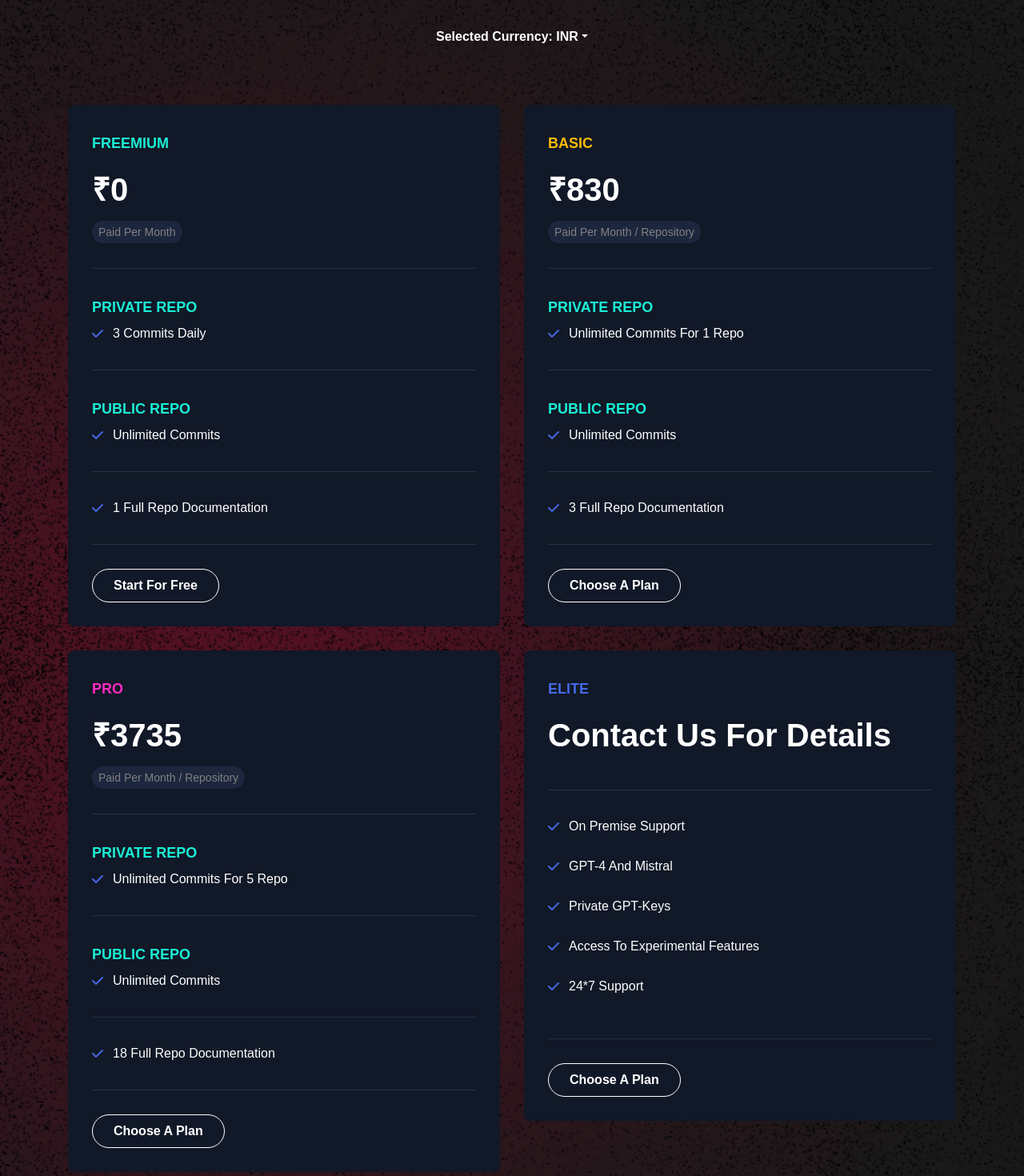
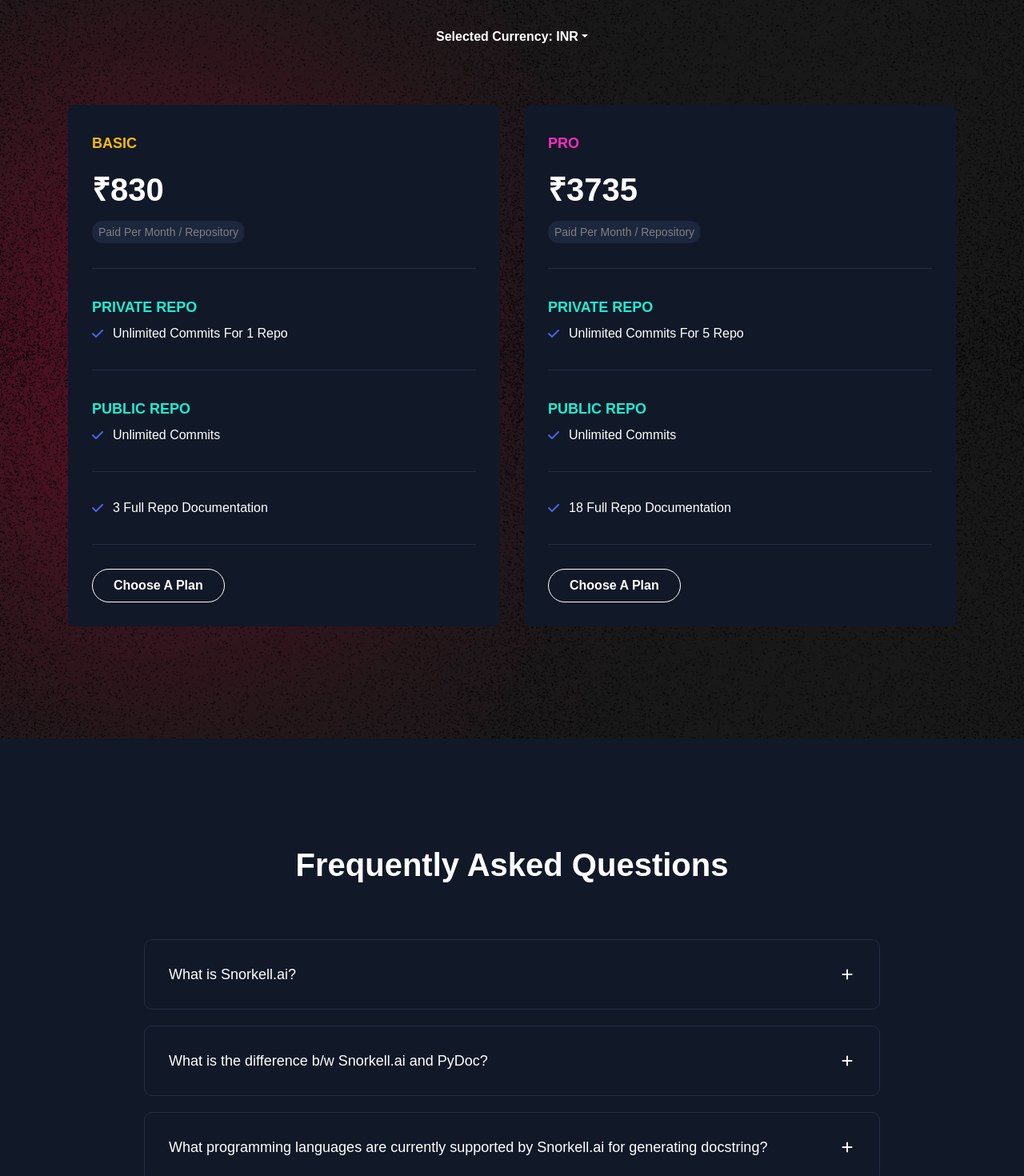
Before and after one commit to SingularityX-ai/penify-landing-page, a Next.js app: page / in a window 1280 px wide. Shown: the part 2660-4130 px from the top of the page at 80% size. Built offline with nearby package versions, Linux system fonts and the light colour scheme.

Commit message:
removed pricing

```diff
--- a/src/components/container/pricing/PricingOne.tsx
+++ b/src/components/container/pricing/PricingOne.tsx
@@ -100,49 +100,6 @@ const PricingOne = forwardRef<HTMLDivElement>(function (_, ref) {
               className="pricing-two__single"
               data-aos="fade-up"
               data-aos-duration="400"
-            >
-              <h5 className="h5">Freemium</h5>
-              <div className="meta">
-                <div className="content">
-                  <h2 className="h2 title">{showCurrencySymbol()}{convertPrices(0)}</h2>
-                  <p>paid per month</p>
-                </div>
-              </div>
-              <hr />
-              <h5 className="h5 title">Private Repo</h5>
-              <ul>
-                <li>
-                  <i className="fa-solid fa-check"></i>3 Commits Daily
-                </li>
-              </ul>
-              <hr />
-              <h5 className="h5 title">Public Repo</h5>
-              <ul>
-                <li>
-                  <i className="fa-solid fa-check"></i>Unlimited Commits
-                </li>
-              </ul>
-              <hr />
-              <ul>
-                <li>
-                  <i className="fa-solid fa-check"></i>1 Full Repo Documentation
-                </li>
-              </ul>
-              <hr />
-              <Link
-                href="https://dashboard.snorkell.ai/profile/payments"
-                target="_blank"
-                className="btn btn--septenary"
-              >
-                Start for free
-              </Link>
-            </div>
-          </div>
-          <div className="col-12 col-md-6 col-lg-6 col-xxl-3">
-            <div
-              className="pricing-two__single"
-              data-aos="fade-up"
-              data-aos-duration="400"
               data-aos-delay="200"
             >
               <h5 className="h5 yel">Basic</h5>
@@ -235,52 +192,6 @@ const PricingOne = forwardRef<HTMLDivElement>(function (_, ref) {
               </Link>
             </div>
           </div>
-          <div className="col-12 col-md-6 col-lg-6 col-xxl-3">
-            <div
-              className="pricing-two__single"
-              data-aos="fade-up"
-              data-aos-duration="400"
-              data-aos-delay="600"
-            >
-              <h5 className="h5 tri">Elite</h5>
-              <div className="meta">
-                <div className="content">
-                  <h2 className="h2 title">Contact Us For Details</h2>
-                </div>
-              </div>
-              <hr />
-              <ul>
-                <li>
-                  <i className="fa-solid fa-check"></i>On Premise Support
-                </li>
-                <li>
-                  <i className="fa-solid fa-check"></i>
-                  GPT-4 and Mistral
-                </li>
-                <li>
-                  <i className="fa-solid fa-check"></i>
-                  Private GPT-Keys
-                </li>
-                <li>
-                  <i className="fa-solid fa-check"></i>
-                  Access to Experimental Features
-                </li>
-                <li>
-                  <i className="fa-solid fa-check"></i>
-                  24*7 Support
-                </li>
-                <li></li>
-              </ul>
-              <hr />
-              <Link
-                href="https://dashboard.snorkell.ai/profile/payments"
-                target="_blank"
-                className="btn btn--septenary"
-              >
-                choose a plan
-              </Link>
-            </div>
-          </div>
         </div>
       </div>
     </section>
```
